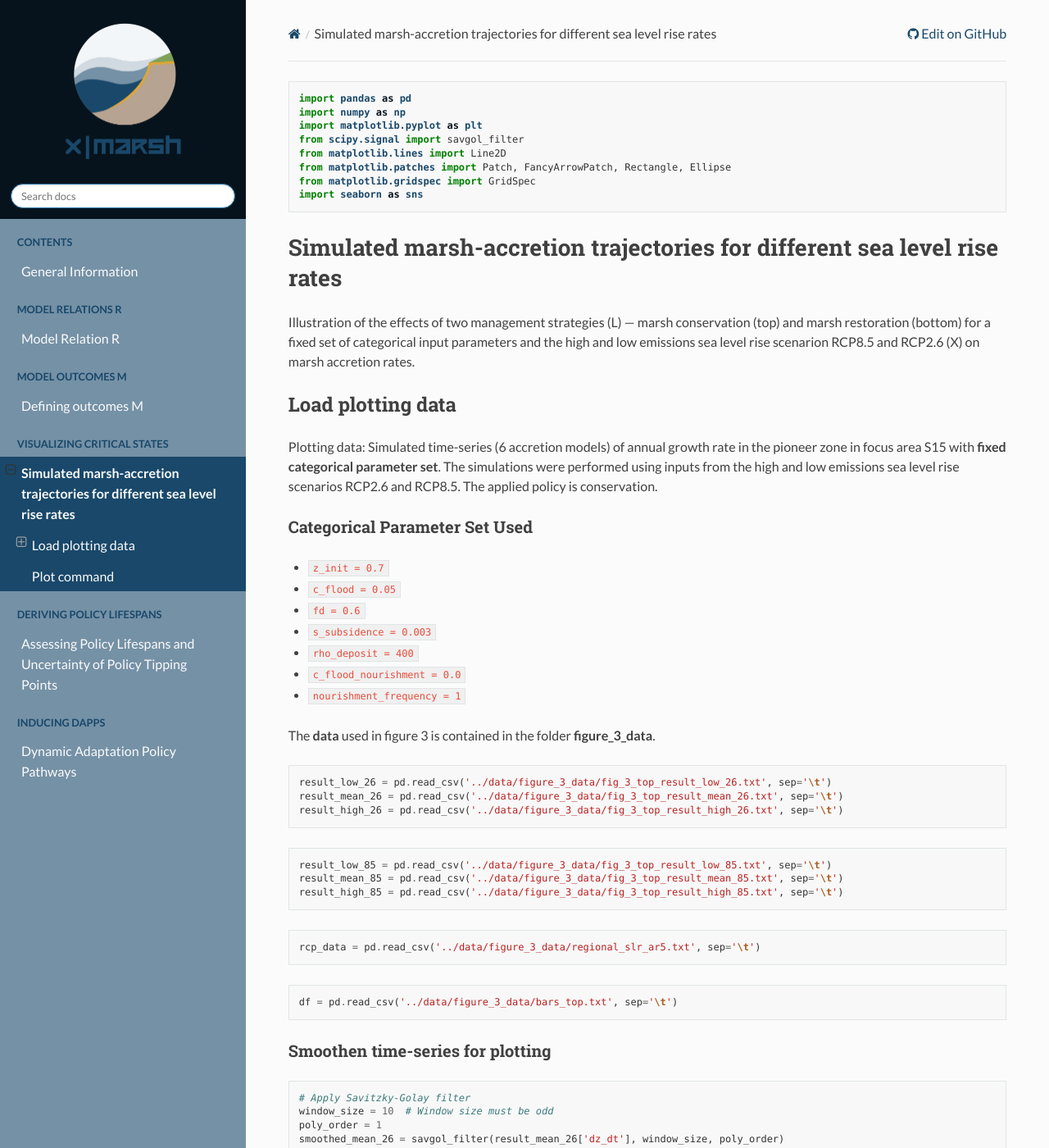
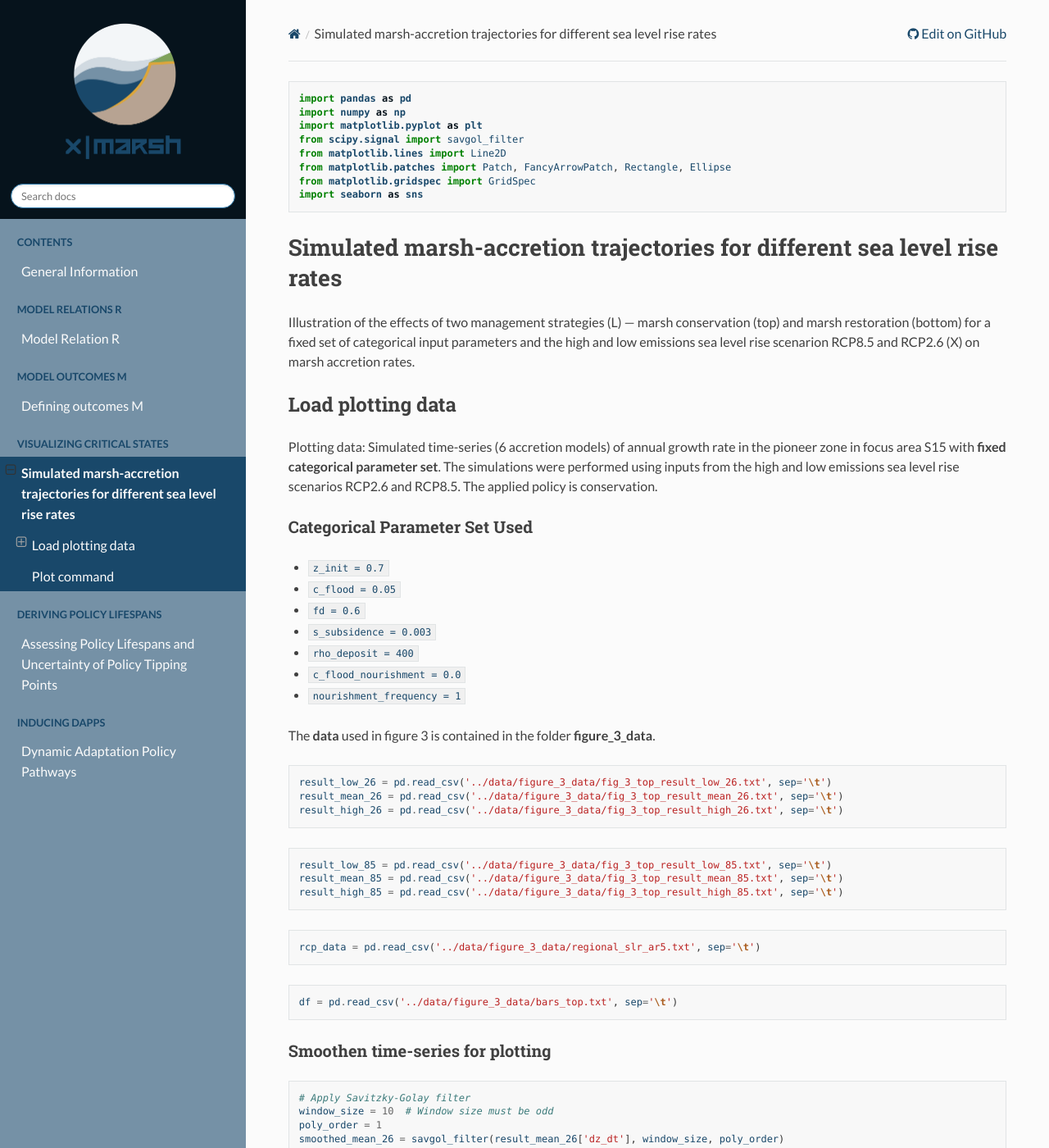
Before and after one commit to christineschottmueller/x-marsh, a Sphinx documentation site: the page built from docs/chapter_04/04_accretion_vs_slr_ts.rst, in a window 1280 px wide and 1400 px high. Shown: the whole window at 82% size. Built offline with Sphinx 7.4.7 and the Read the Docs theme 3.1.0, drawn with Linux system fonts in a browser that asks for light colours.

Commit message:
Update custom.css

```diff
--- a/docs/_static/custom.css
+++ b/docs/_static/custom.css
@@ -127,34 +127,42 @@
   background-color: #19486A;
 }
 
-/* Code block wrapper */
-.highlight,
-.highlight pre,
-.rst-content .highlight {
-  background: #f8f8f8 !important;  /* or white if you prefer */
-  color: #333; /* default text color */
-  border: none;
+/* Background for code blocks */
+.highlight, .highlight pre, .rst-content .highlight {
+  background: #f8f8f8 !important;
+  color: #333 !important;
+  border: none !important;
 }
 
 /* Inline code */
 code {
   background-color: #f0f0f0 !important;
-  color: #19486A;  /* match your theme */
+  color: #19486A !important;
 }
 
-/* Make 'import' and 'from' keywords darker blue */
-.highlight .k,
-.rst-content .highlight .k {
+/* Keywords: import, from */
+.highlight .k, .rst-content .highlight .k {
     color: #06131C !important;
     font-weight: bold !important;
 }
 
-
-/* Make module/package names darker gray or consistent color */
-.highlight .nn {
+/* Module/package names */
+.highlight .nn, .rst-content .highlight .nn {
     color: #19486A !important;
 }
 
-/* Optionally, adjust strings, comments, etc. */
-.highlight .s { color: #006400; }   /* string */
-.highlight .c { color: #777777; font-style: italic; } /* comment */
+/* General names */
+.highlight .n, .rst-content .highlight .n {
+    color: #19486A !important;
+}
+
+/* Strings */
+.highlight .s, .rst-content .highlight .s {
+    color: #006400 !important;
+}
+
+/* Comments */
+.highlight .c, .rst-content .highlight .c {
+    color: #777777 !important;
+    font-style: italic !important;
+}
```
